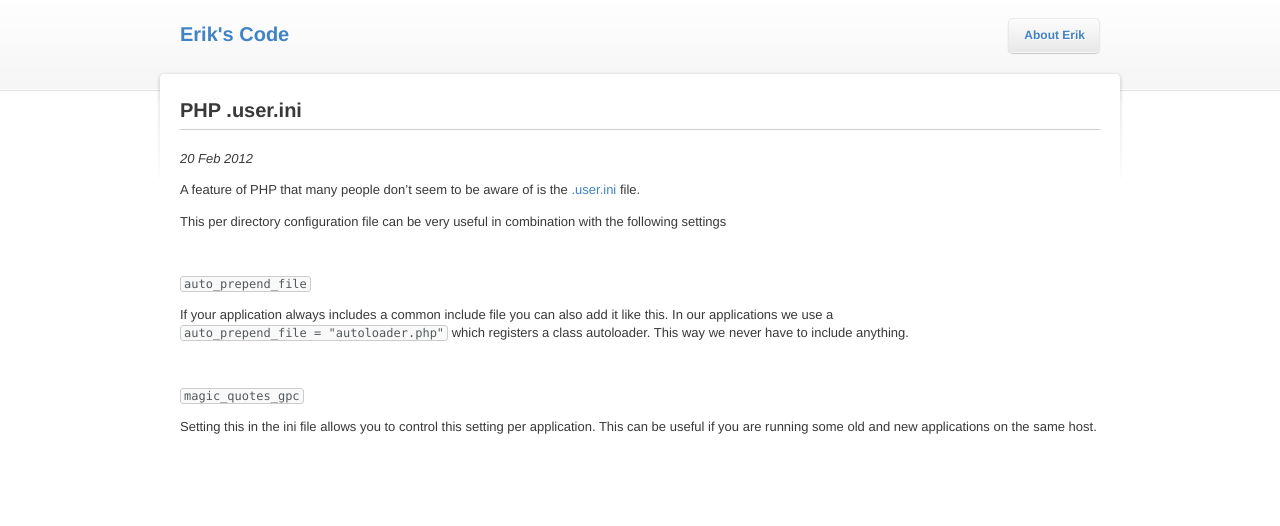
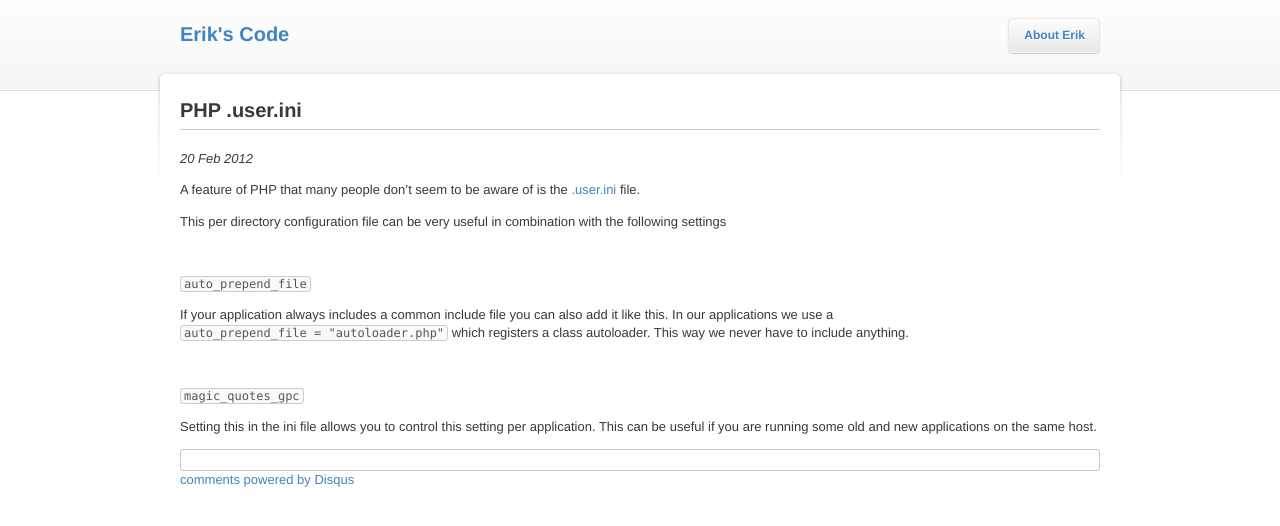
Before and after one commit to erikdubbelboer/blog.dubbelboer.com, a Jekyll site: the page built from _posts/2012-02-20-php-user-ini.md, in a window 1280 px wide. Shown: the top 526 px of the page. Built offline with Jekyll 4.4.1, drawn with Linux system fonts in a browser that asks for light colours; comment, search, counter and statistics services are not loaded.

Commit message:
Added disqus

```diff
--- a/_layouts/post.html
+++ b/_layouts/post.html
@@ -7,3 +7,16 @@
 <em>{{ page.date | date_to_string }}</em>
 
 {{ content }}
+
+<div id=disqus_thread></div>
+<script>
+  var disqus_shortname = 'erikscode';
+
+  (function() {
+      var dsq = document.createElement('script'); dsq.type = 'text/javascript'; dsq.async = true;
+      dsq.src = 'http://' + disqus_shortname + '.disqus.com/embed.js';
+      (document.getElementsByTagName('head')[0] || document.getElementsByTagName('body')[0]).appendChild(dsq);
+  })();
+</script>
+<noscript>Please enable JavaScript to view the <a href="http://disqus.com/?ref_noscript">comments powered by Disqus.</a></noscript>
+<a href="http://disqus.com" class=dsq-brlink>comments powered by <span class=logo-disqus>Disqus</span></a>
--- a/css/common.css
+++ b/css/common.css
@@ -244,6 +244,15 @@
   color: #868686;
 }
 
+#disqus_thread {
+  margin-top: 1em;
+  border: 1px solid #cacaca;
+  padding: 10px;
+  -webkit-border-radius: 3px;
+  -moz-border-radius: 3px;
+  border-radius: 3px;
+}
+
 
 /*------------------------------------------------------------------------------
      Pre/Code Styles
```
